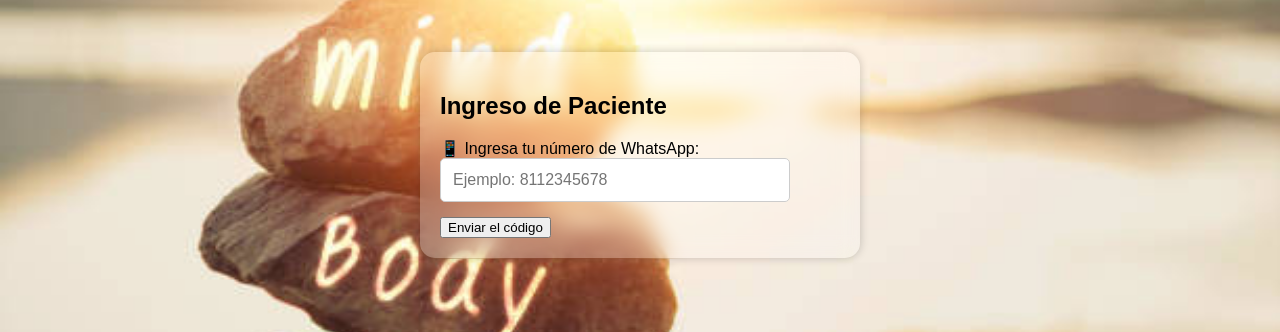
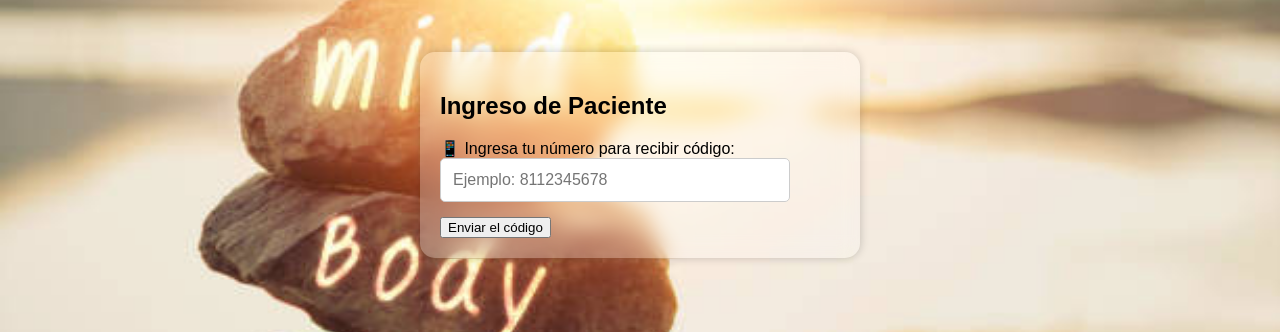
Before and after one commit to oclealc-ai/sanacionalternativa, a Flask app: page /login/paciente in a window 1280 px wide. Shown: the part 245-577 px from the top of the page. Run offline with Flask 3, Linux system fonts and the light colour scheme; parts of the project's set-up code (start-up, migrations or seed data) failed here and were passed over.

Commit message:
pruebas de conexion a prod

```diff
--- a/database.py
+++ b/database.py
@@ -3,6 +3,10 @@ import os
 import mysql.connector
 
 DB_PORT = int(os.getenv("DB_PORT", 3306))
+
+# Debugging prints to verify environment variables
+print("DB_HOST REAL:", os.getenv("DB_HOST"))
+print("DB_NAME REAL:", os.getenv("DB_NAME"))
 
 def conectar_bd():
     return mysql.connector.connect(
--- a/templates/login_paciente.html
+++ b/templates/login_paciente.html
@@ -34,7 +34,7 @@
 <div class="container">
     <h2>Ingreso de Paciente</h2>
 
-    <label for="telefono">📱 Ingresa tu número de WhatsApp:</label>
+    <label for="telefono">📱 Ingresa tu número para recibir código:</label>
     <input type="tel" id="telefono" placeholder="Ejemplo: 8112345678" required>
 
     <button onclick="enviarCodigo()">Enviar el código</button>
```
